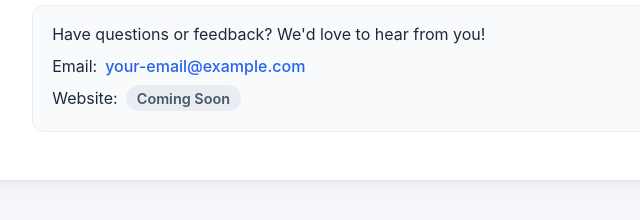
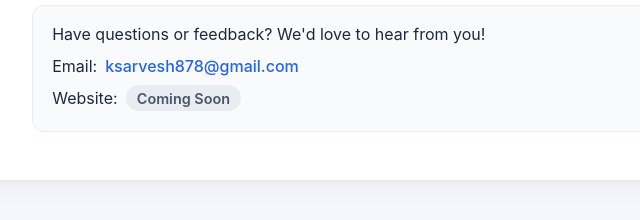
Before and after one commit to androidsarvesh878/kids_book_pages, a plain HTML site: page about_us.html in a window 1280 px wide. Shown: the part 1387-1607 px from the top of the page, 224-864 px from the left. Drawn offline with Linux system fonts and the light colour scheme.

Commit message:
Update contact email address in about_us.html

```diff
--- a/about_us.html
+++ b/about_us.html
@@ -453,7 +453,7 @@
         <div class="contact-block">
             <p>Have questions or feedback? We'd love to hear from you!</p>
             <p>
-                Email:&ensp;<a href="mailto:your-email@example.com">your-email@example.com</a>
+                Email:&ensp;<a href="mailto:ksarvesh878@gmail.com">ksarvesh878@gmail.com</a>
             </p>
             <p>
                 Website:&ensp;<span class="coming-soon">Coming Soon</span>
```
